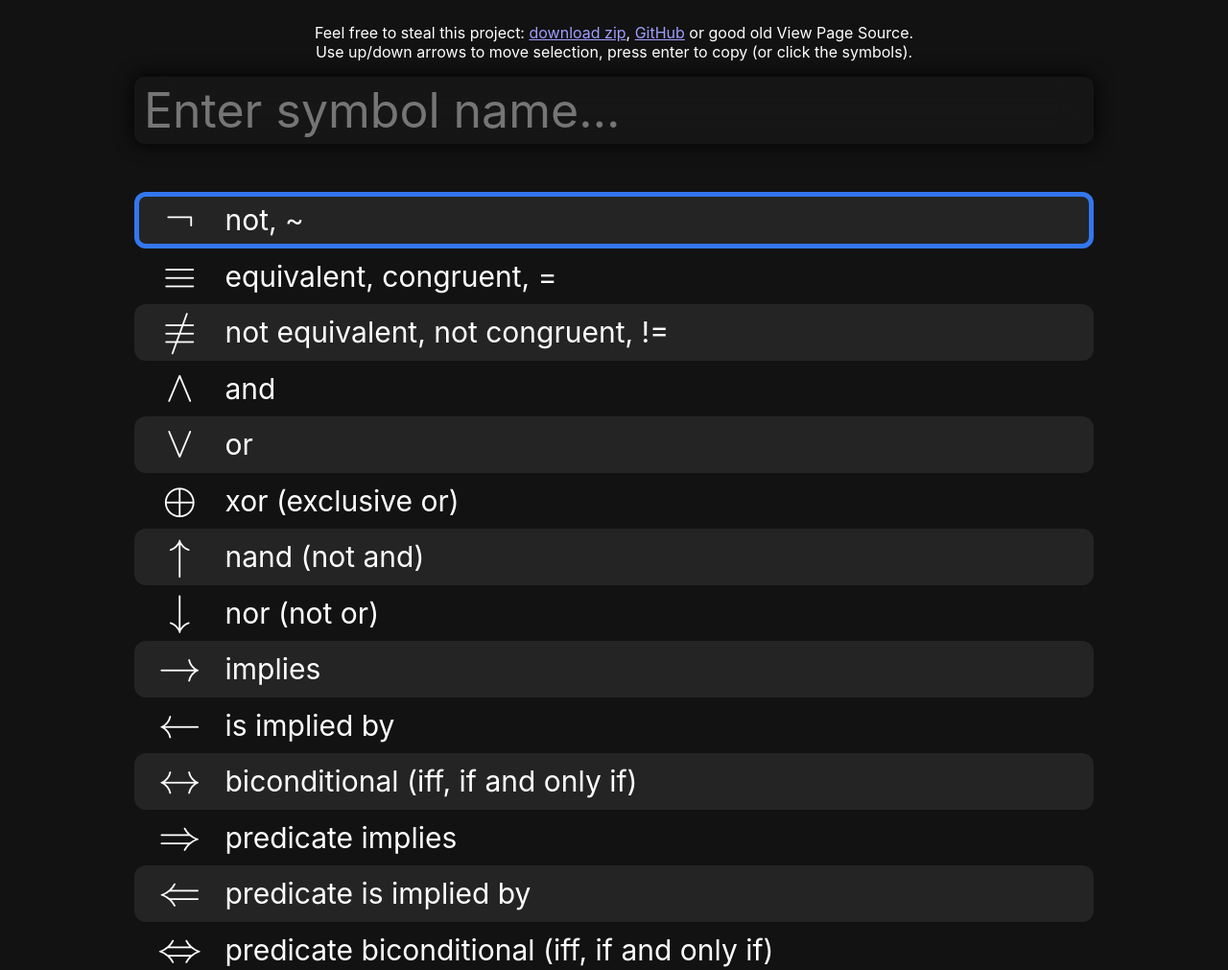
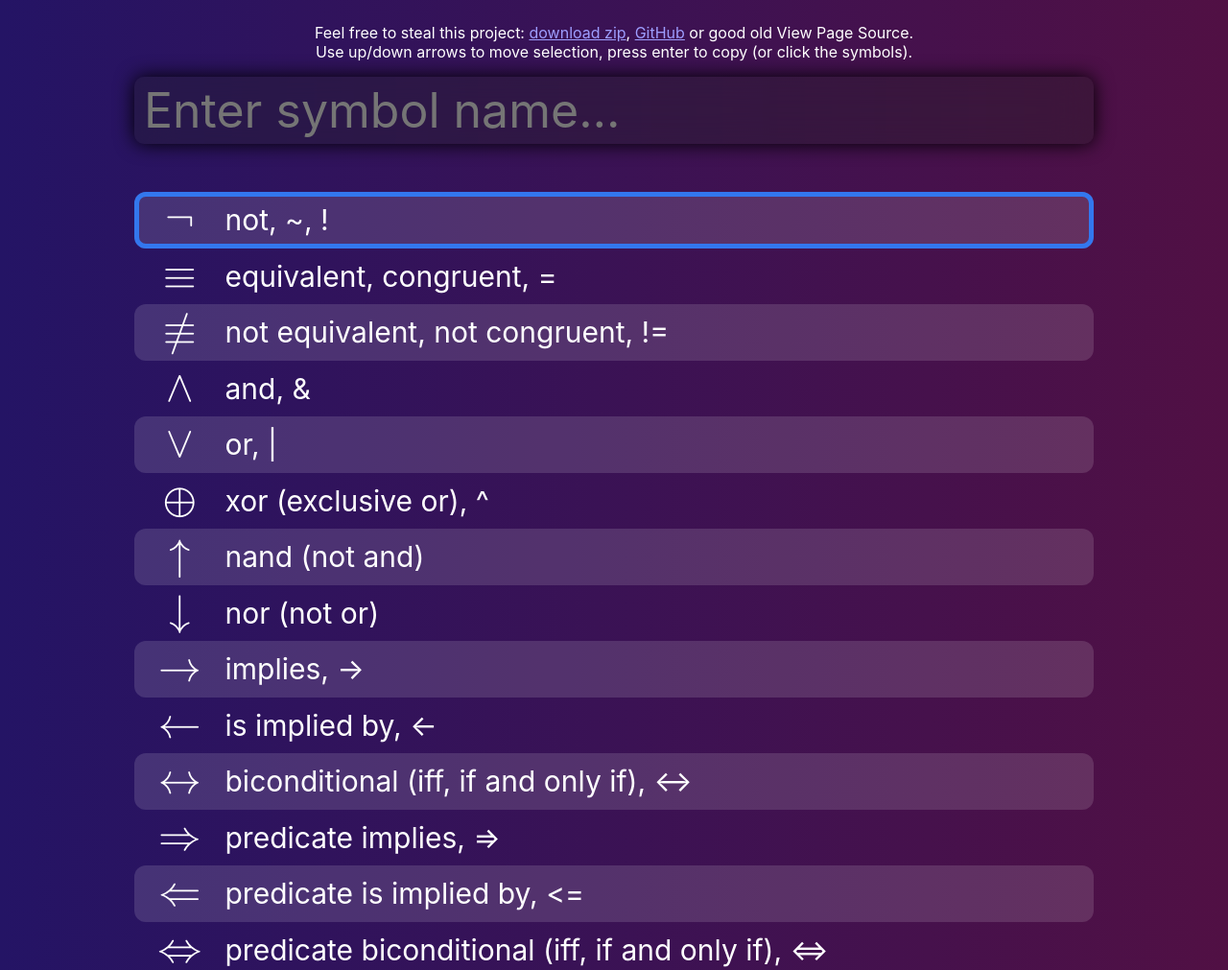
Before and after one commit to supernovaw/symbols, a plain HTML site: page index.html in a window 1280 px wide. Shown: the top 1011 px of the page at 96% size. Drawn offline with Linux system fonts and the light colour scheme.

Commit message:
add font preload, make background a colourful gradient, amend symbol descriptions

```diff
--- a/index.html
+++ b/index.html
@@ -6,6 +6,7 @@
     <meta name="viewport" content="width=device-width, initial-scale=1.0">
     <title>Math symbols</title>
     <link rel="stylesheet" href="styles.css">
+    <link rel="preload" as="font" href="newcmmath_subset.otf" type="font/otf" crossorigin="anonymous">
     <link rel="icon" href="pi_64x.png">
     <script defer type="module" src="script.js"></script>
 </head>
@@ -23,20 +24,20 @@
     <!-- Entirety of the following div is auto-generated through DevTools for better SSR (to be more non-JS friendly)
          Equivalent to adding `filterList("");` at the end of script.js (if you can't be bothered to regenerate this part, then leave the div blank) -->
     <div id="filtered-list">
-        <div class="selected"><div class="character">¬</div><div class="description">not, ~</div></div>
+        <div class="selected"><div class="character">¬</div><div class="description">not, ~, !</div></div>
         <div><div class="character">≡</div><div class="description">equivalent, congruent, =</div></div>
         <div><div class="character">≢</div><div class="description">not equivalent, not congruent, !=</div></div>
-        <div><div class="character">∧</div><div class="description">and</div></div>
-        <div><div class="character">∨</div><div class="description">or</div></div>
-        <div><div class="character">⊕</div><div class="description">xor (exclusive or)</div></div>
+        <div><div class="character">∧</div><div class="description">and, &amp;</div></div>
+        <div><div class="character">∨</div><div class="description">or, |</div></div>
+        <div><div class="character">⊕</div><div class="description">xor (exclusive or), ^</div></div>
         <div><div class="character">↑</div><div class="description">nand (not and)</div></div>
         <div><div class="character">↓</div><div class="description">nor (not or)</div></div>
-        <div><div class="character">→</div><div class="description">implies</div></div>
-        <div><div class="character">←</div><div class="description">is implied by</div></div>
-        <div><div class="character">↔</div><div class="description">biconditional (iff, if and only if)</div></div>
-        <div><div class="character">⇒</div><div class="description">predicate implies</div></div>
-        <div><div class="character">⇐</div><div class="description">predicate is implied by</div></div>
-        <div><div class="character">⇔</div><div class="description">predicate biconditional (iff, if and only if)</div></div>
+        <div><div class="character">→</div><div class="description">implies, -&gt;</div></div>
+        <div><div class="character">←</div><div class="description">is implied by, &lt;-</div></div>
+        <div><div class="character">↔</div><div class="description">biconditional (iff, if and only if), &lt;-&gt;</div></div>
+        <div><div class="character">⇒</div><div class="description">predicate implies, =&gt;</div></div>
+        <div><div class="character">⇐</div><div class="description">predicate is implied by, &lt;=</div></div>
+        <div><div class="character">⇔</div><div class="description">predicate biconditional (iff, if and only if), &lt;=&gt;</div></div>
         <div><div class="character">∴</div><div class="description">therefore</div></div>
         <div><div class="character">∵</div><div class="description">because</div></div>
         <div><div class="character">∎</div><div class="description">end of proof, quod erat demonstrandum, QED</div></div>
@@ -140,11 +141,11 @@
         <div><div class="character">♍</div><div class="description">Virgo</div></div>
         <div><div class="character">♎</div><div class="description">Libra</div></div>
         <div><div class="character">♏</div><div class="description">Scorpius</div></div>
+        <div><div class="character">⛎</div><div class="description">Ophiuchus</div></div>
         <div><div class="character">♐</div><div class="description">Sagittarius</div></div>
         <div><div class="character">♑</div><div class="description">Capricorn</div></div>
         <div><div class="character">♒</div><div class="description">Aquarius</div></div>
         <div><div class="character">♓</div><div class="description">Pisces</div></div>
-        <div><div class="character">⛎</div><div class="description">Ophiuchus</div></div>
         <div><div class="character">♀</div><div class="description">Venus, female</div></div>
         <div><div class="character">♂</div><div class="description">Mars, male</div></div>
         <div><div class="character">⛇</div><div class="description">snowman</div></div>
--- a/script.js
+++ b/script.js
@@ -1,19 +1,19 @@
 const allChars = [
     // logic
-    ["¬", "not, ~"],
+    ["¬", "not, ~, !"],
     ["≡", "equivalent, congruent, ="],
     ["≢", "not equivalent, not congruent, !="],
-    ["∧", "and"],
-    ["∨", "or"],
-    ["⊕", "xor (exclusive or)"],
+    ["∧", "and, &"],
+    ["∨", "or, |"],
+    ["⊕", "xor (exclusive or), ^"],
     ["↑", "nand (not and)"],
     ["↓", "nor (not or)"],
-    ["→", "implies"],
-    ["←", "is implied by"],
-    ["↔", "biconditional (iff, if and only if)"],
-    ["⇒", "predicate implies"],
-    ["⇐", "predicate is implied by"],
-    ["⇔", "predicate biconditional (iff, if and only if)"],
+    ["→", "implies, ->"],
+    ["←", "is implied by, <-"],
+    ["↔", "biconditional (iff, if and only if), <->"],
+    ["⇒", "predicate implies, =>"],
+    ["⇐", "predicate is implied by, <="],
+    ["⇔", "predicate biconditional (iff, if and only if), <=>"],
     ["∴", "therefore"],
     ["∵", "because"],
     ["∎", "end of proof, quod erat demonstrandum, QED"],
@@ -129,11 +129,11 @@ const allChars = [
     ["♍", "Virgo"],
     ["♎", "Libra"],
     ["♏", "Scorpius"],
+    ["⛎", "Ophiuchus"],
     ["♐", "Sagittarius"],
     ["♑", "Capricorn"],
     ["♒", "Aquarius"],
     ["♓", "Pisces"],
-    ["⛎", "Ophiuchus"],
     ["♀", "Venus, female"],
     ["♂", "Mars, male"],
     ["⛇", "snowman"],
@@ -237,7 +237,7 @@ function updateListDiv() {
         descDiv.textContent = description;
 
         const div = document.createElement("div");
-        if (selectedIdx === i) div.className = "selected"
+        if (selectedIdx === i) div.className = "selected";
         div.appendChild(charDiv);
         div.appendChild(descDiv);
         return div;
--- a/styles.css
+++ b/styles.css
@@ -5,7 +5,8 @@
 }
 
 html {
-    background-color: #121212;
+    /* background-color: #121212; */
+    background: linear-gradient(90deg, #241465, #511044);
     color-scheme: dark;
     font-family: "SF Pro Text", "SF Pro Display", "Cantarell", -apple-system, "Roboto", "Segoe UI", sans-serif;
     overflow-y: scroll;
@@ -27,7 +28,7 @@ html {
 input {
     font: inherit;
     font-size: 50px;
-    background-color: #2224;
+    background-color: #2225;
     backdrop-filter: blur(20px);
     box-shadow: 0 0 20px black;
     border: none;
@@ -56,7 +57,7 @@ input {
 }
 
 #filtered-list>div:nth-child(2n-1) {
-    background-color: #242424;
+    background-color: #fff2;
 }
 
 #filtered-list>div.selected {
```
